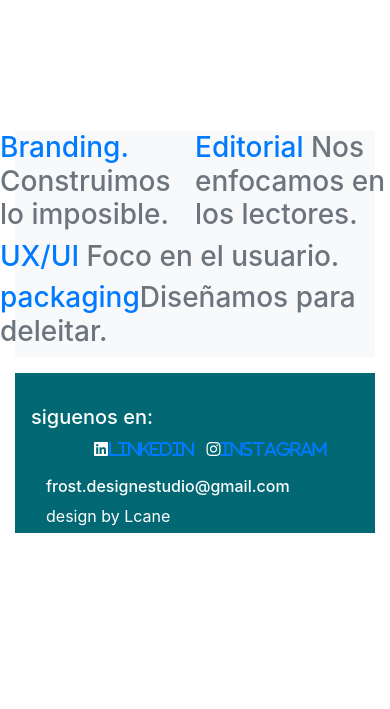
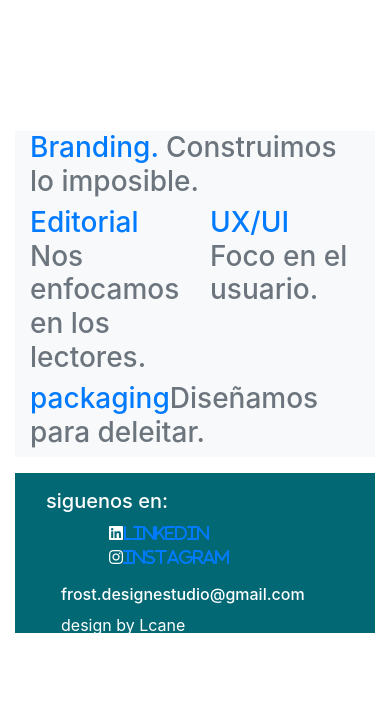
Before and after one commit to laureanocane/desarrollo-web-coder, a plain HTML site: page index.html in a window 390 px wide. Shown: the part 2107-2816 px from the top of the page. Before the commit the page ends 2718 px from the top, so only its background shows below. Drawn offline with nearby package versions, Linux system fonts and the light colour scheme; a web font is replaced by a local one.

Commit message:
corregi la grilla responsive de los servicios

```diff
--- a/estilos.css
+++ b/estilos.css
@@ -78,12 +78,9 @@ footer {background-color:#026873;
             color: white;
             height: 10em;}
 
-footer {display:flex;
-                    flex-direction: row;
-                    justify-content: center;}
 
-footer section {margin: 16px;
-                    padding: 16px;}
+
+footer section {padding: 16px;}
 
 
 
--- a/index.html
+++ b/index.html
@@ -18,7 +18,7 @@
 </head>
 
 
-<body class="container">
+<body class="container-fluid">
 
     <header class="row featurette-divider ml-5">
         <nav class=" navbar-expand-lg navbar-light  col-12  p-3 mb-5 rounded">
@@ -62,43 +62,32 @@
     </section>
 
 
-  <section class="bg-dark container works">
-
-    <div class=" bg-light  row">
-
-        <a class="decoration" href="portfolio.html">
-
-        <div class="row featurette ">
-            <div class="col order-1 row featurette">
+<section class="container bg-dark works">
+  <a class="decoration" href="portfolio.html">
+    <div class=" bg-light row">
+            <div class="col col-md-6 col-lg-3">
               <h3 class="featurette-heading">Branding. <span class="text-muted">Construimos lo imposible.</span></h3>
             </div>
 
-            <div class="col order-1 row featurette">
+            <div class="col col-md-6 col-lg-3">
               <h3 class="featurette-heading">Editorial <span class="text-muted">Nos enfocamos en los lectores.</span></h3>
             </div>
 
-
-
-          <div class="col order-1 row featurette">
+          <div class="col col-md-6 col-lg-3">
             <h3 class="featurette-heading">UX/UI <span class="text-muted">Foco en el usuario.</span></h3>
           </div>
 
-
-            <div class="col order-1 row featurette">
+            <div class="col col-md-6 col-lg-3">
               <h3 class="featurette-heading">packaging<span class="text-muted">Diseñamos para deleitar.</span></h3>
             </div>
-
-          </div>
-        </a>
       </div>
-
+    </a>
+</section>
 
     <!--esta es la seccion footer con los link a las redes sociales y datos de contato-->
 
-  </section>
-
-
-  <footer  class="container footer" >
+  <footer  class="container-fluid" >
+    <div class="container">
     <section class="row">
         <div class="col">
             <h5 class="row ">siguenos en:</h5>
@@ -118,6 +107,7 @@
     </section>
 
   </section>
+</div>
   </footer>
 
     <script src="https://code.jquery.com/jquery-3.5.1.slim.min.js" integrity="sha384-DfXdz2htPH0lsSSs5nCTpuj/zy4C+OGpamoFVy38MVBnE+IbbVYUew+OrCXaRkfj" crossorigin="anonymous"></script>
```
